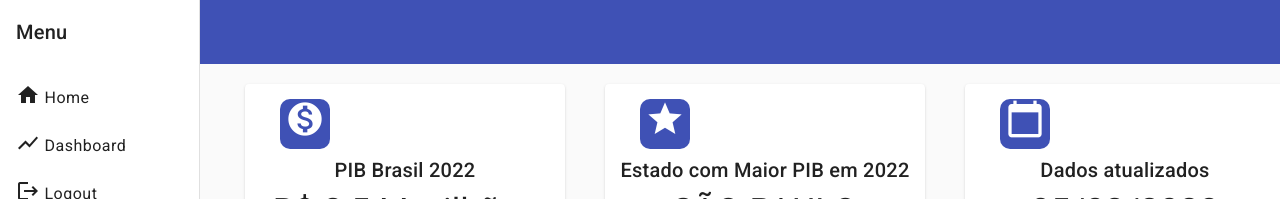
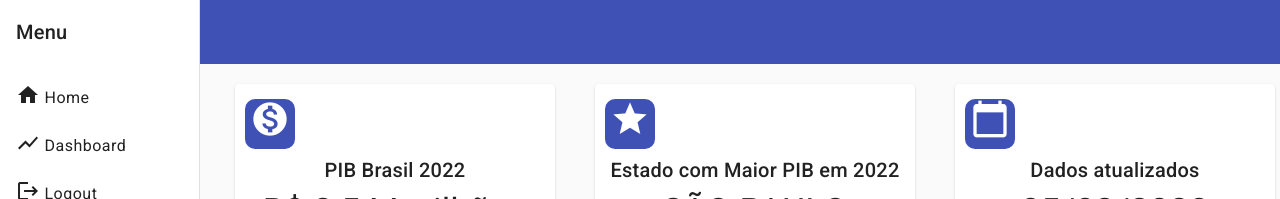
Before and after one commit to vitormalvestiti/Projeto-de-dashboard-Angular, an Angular app: page /home/dashboard in a window 1280 px wide. Shown: the top 199 px of the page. Built offline with nearby package versions, Linux system fonts and the light colour scheme.

Commit message:
teste scss

```diff
--- a/src/app/dashboard/dashboard.component.scss
+++ b/src/app/dashboard/dashboard.component.scss
@@ -20,7 +20,7 @@
 .cardIcon{
   background-color: #3f51b5;
   margin-bottom: 5px;
-  margin-right: 200px;
+  margin-right: 250px;
   border-radius: 10px;
 }
 .grafics{
@@ -32,7 +32,7 @@
   display: flex;
   flex-direction: column;
   align-items: center;
-  margin-left: 50px;
+  margin-left: 30px;
 }
 .mat-icon{
   font-size: 40px;
```
